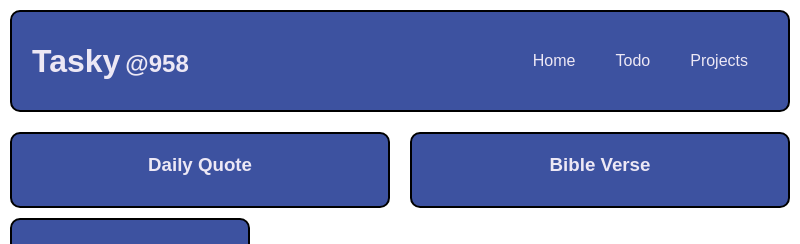
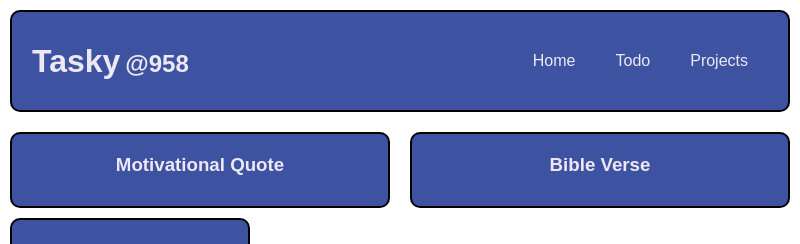
Before and after one commit to jeremiah-kellison/Tasky-App, an Electron app: page home.html in a window 800 px wide. Shown: the top 244 px of the page. Drawn offline with Linux system fonts and the light colour scheme; no server answers.

Commit message:
Changed Qoute Title

```diff
--- a/home.html
+++ b/home.html
@@ -22,7 +22,7 @@
     </div>
     <div class="quotes-container">
         <div class="daily-quote">
-            <h3>Daily Quote</h3>
+            <h3>Motivational Quote</h3>
             <p class="quote"></p>
             <p class="author"></p>
         </div>
```
